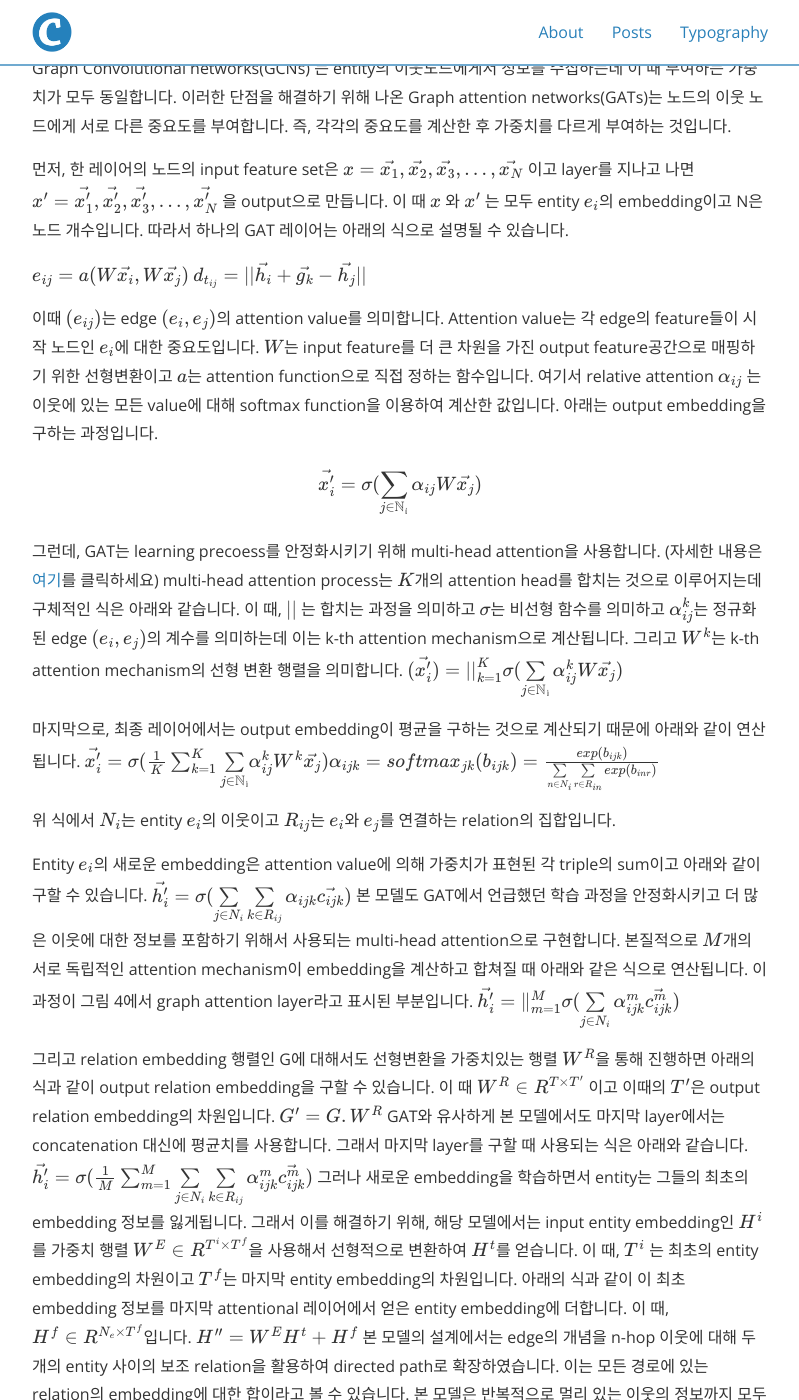
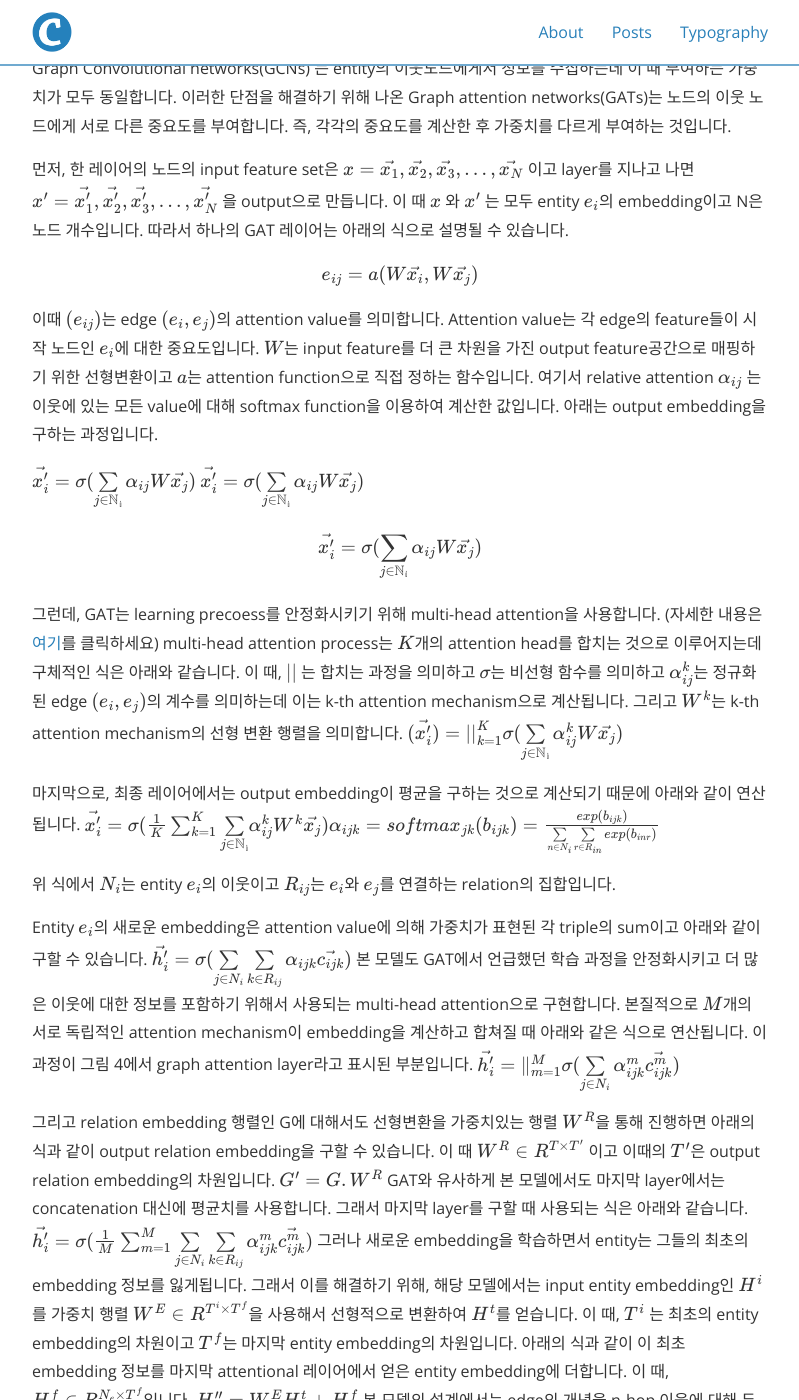
Before and after one commit to jeewon9708/jeewon9708.github.io, a Jekyll site: the page built from _posts/2020-09-18-paper-review-01.md, in a window 1280 px wide and 1400 px high, scrolled down 2994 px. Shown: the whole window, without its empty margins (240-1039 px from the left). Built offline with Jekyll 4.4.1, drawn with Linux system fonts in a browser that asks for light colours; nearby versions of some CDN libraries; formulas are drawn with MathJax 3.

Commit message:
Update 2020-09-18-paper-review-01.md

```diff
--- a/_posts/2020-09-18-paper-review-01.md
+++ b/_posts/2020-09-18-paper-review-01.md
@@ -73,23 +73,21 @@ Graph Convolutional networks(GCNs) 는 entity의 이웃노드에게서 정보를
 먼저, 한 레이어의 노드의 input feature set은  $x= \{\vec{x_1}, \vec{x_2}, \vec{x_3}, ..., \vec{x_N}\}$ 이고 layer를 지나고 나면 $x'= \{\vec{x_1'}, \vec{x_2'}, \vec{x_3'}, ..., \vec{x_N'}\}$ 을 output으로 만듭니다. 이 때 $x$ 와 $x'$ 는 모두 entity $e_i$의 embedding이고 N은 노드 개수입니다. 따라서 하나의 GAT 레이어는 아래의 식으로 설명될 수 있습니다.
 
 $$e_{ij}= {a( W \vec{x_i},W \vec{x_j})}$$
- $$d_{t_{ij}} = ||\vec{h_i} + \vec{g_k} - \vec{h_j}||$$
-
 
 이때 $(e_{ij})$는 edge $(e_i,e_j)$의 attention value를 의미합니다. Attention value는 각 edge의 feature들이 시작 노드인 $e_i$에 대한 중요도입니다. $W$는 input feature를 더 큰 차원을 가진 output feature공간으로 매핑하기 위한 선형변환이고 $a$는 attention function으로 직접 정하는 함수입니다. 여기서 relative attention $\alpha_{ij}$ 는 이웃에 있는 모든 value에 대해 softmax function을 이용하여 계산한 값입니다. 아래는 output embedding을 구하는 과정입니다.
 
+$$\vec{x_i'} = {\sigma(\sum\limits_{j\in\mathbb{N_i}} \alpha_{ij}W\vec{x_j})}$$
+$${\vec{x_i'} = {\sigma(\sum\limits_{j\in\mathbb{N_i}} \alpha_{ij}W\vec{x_j})}}$$
+
 $$\vec{x_i'} = \sigma(\sum\limits_{j\in\mathbb{N_i}} \alpha_{ij}W\vec{x_j})$$
 
-
 그런데, GAT는 learning precoess를 안정화시키기 위해 multi-head attention을 사용합니다. (자세한 내용은 [여기](https://arxiv.org/abs/1706.03762)를 클릭하세요) multi-head attention process는 $K$개의 attention head를 합치는 것으로 이루어지는데 구체적인 식은 아래와 같습니다. 이 때, $||$ 는 합치는 과정을 의미하고 $\sigma$는 비선형 함수를 의미하고 $\alpha_{ij}^k$는 정규화된 edge $(e_i,e_j)$의 계수를 의미하는데 이는 k-th attention mechanism으로 계산됩니다. 그리고 $W^k$는 k-th attention mechanism의 선형 변환 행렬을 의미합니다.
-$$
-{\vec{(x_i')}} = {\vert\vert}_{k=1}^K \sigma(\sum\limits_{j\in\mathbb{N_i}} \alpha_{ij}^kW\vec{x_j})
-$$
+$${\vec{(x_i')}} = {\vert\vert}_{k=1}^K \sigma(\sum\limits_{j\in\mathbb{N_i}} \alpha_{ij}^kW\vec{x_j})$$
 
 마지막으로, 최종 레이어에서는 output embedding이 평균을 구하는 것으로 계산되기 때문에 아래와 같이 연산됩니다.
-$$
+$${
 {\vec{x_i'}} = \sigma({1\over{K}}\sum_{k=1}^K
-{\sum\limits_{j\in\mathbb{N_i}}} \alpha_{ij}^kW^k\vec{x_j}) \alpha_{ijk}=softmax_{jk}(b_{ijk}) = \frac{exp(b_{ijk})}{\sum\limits_{n\in N_i}\sum\limits_{r\in R_{in}}exp(b_{inr})}
+{\sum\limits_{j\in\mathbb{N_i}}} \alpha_{ij}^kW^k\vec{x_j}) \alpha_{ijk}=softmax_{jk}(b_{ijk}) = \frac{exp(b_{ijk})}{\sum\limits_{n\in N_i}\sum\limits_{r\in R_{in}}exp(b_{inr})}}
 $$
 
 
```
